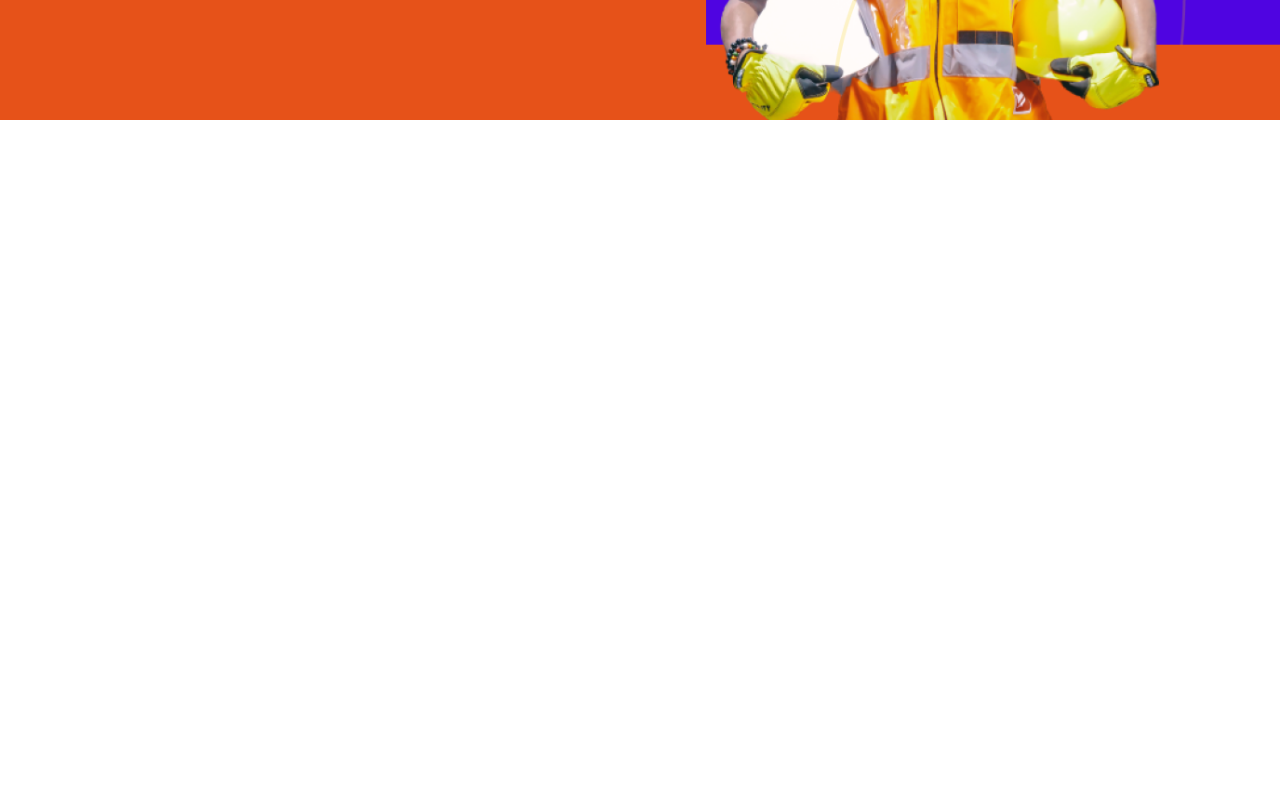
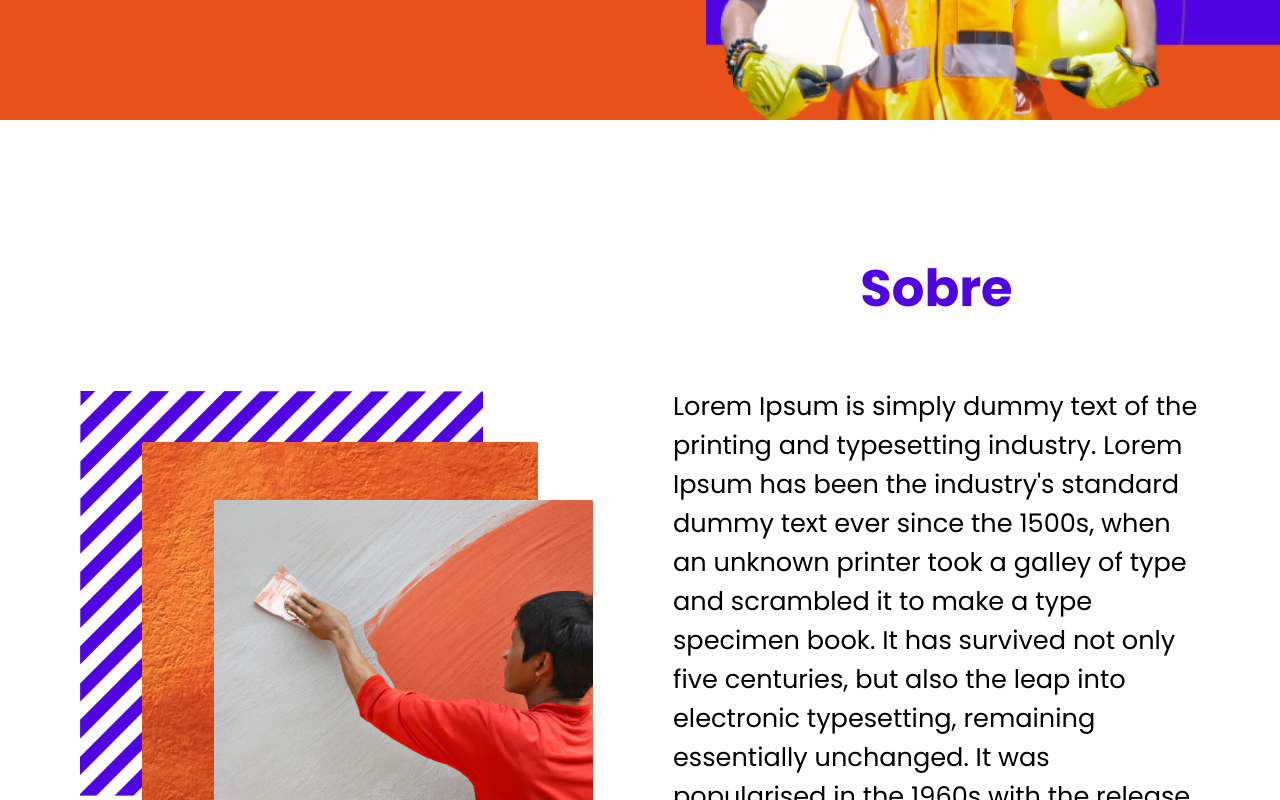
Before and after one commit to DiogoB0mfim/projeto-LPconstruction, a React (Create React App) app in the folder construction/: page / in a window 1280 px wide. Shown: the part 700-1500 px from the top of the page. Before the commit the page ends 900 px from the top, so only its background shows below. Built offline with nearby package versions, Linux system fonts and the light colour scheme.

Commit message:
iniciei a aba de sobre

```diff
--- a/construction/src/App.js
+++ b/construction/src/App.js
@@ -1,6 +1,7 @@
 import GlobalStyle from "./globalStyle";
 import Header from "./pages/Header/Header";
 import HomePage from "./pages/HomePage/HeroSection";
+import About from "./pages/About/About"
 
 const App = () => {
   return (
@@ -8,6 +9,7 @@
       <GlobalStyle />
       <Header />
       <HomePage />
+      <About />
     </div>
   );
 }
--- /dev/null
+++ b/construction/src/pages/About/About.js
@@ -0,0 +1,18 @@
+import imgAbout from "../../Assets/homem-lixando-parede.png";
+import * as S from "./AboutStyled";
+
+const About = () => {
+    return (
+        <div>
+            <S.About>
+                <img src={imgAbout} alt="homem lixando parede"/>
+                <S.AboutText>
+                    <S.AboutTitle>Sobre</S.AboutTitle>
+                    <p>Lorem Ipsum is simply dummy text of the printing and typesetting industry. Lorem Ipsum has been the industry's standard dummy text ever since the 1500s, when an unknown printer took a galley of type and scrambled it to make a type specimen book. It has survived not only five centuries, but also the leap into electronic typesetting, remaining essentially unchanged. It was popularised in the 1960s with the release of Letraset sheets containing Lorem Ipsum passages, and more recently with desktop publishing software like Aldus PageMaker including versions of Lorem Ipsum.</p>
+                </S.AboutText>
+            </S.About>
+        </div>
+    )
+}
+
+export default About;
--- /dev/null
+++ b/construction/src/pages/About/AboutStyled.js
@@ -0,0 +1,23 @@
+import styled from "styled-components"
+
+export const About = styled.div`
+    display: flex;
+    justify-content: space-around;
+    align-items: center;
+    padding: 5rem;
+    padding-top: 6rem;
+    gap: 5rem;
+`
+
+export const AboutText = styled.div`
+    display: flex;
+    width: 80%;
+    height: 50%;
+    flex-direction: column;
+    align-items: center;
+`
+
+export const AboutTitle = styled.h1`
+    color: #4F04E1;
+`
+// 1366
```
Also changed, not shown: construction/src/Assets/homem-lixando-parede.png (added).
